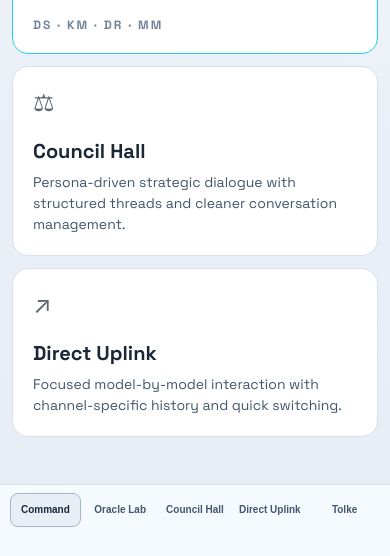
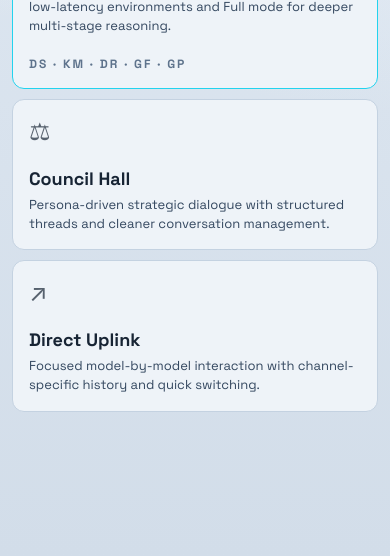
Before and after one commit to Ravs0/ai-council, a website built with Vite: page index.html in a window 390 px wide. Shown: the part 288-844 px from the top of the page. Built offline with nearby package versions, Linux system fonts and the light colour scheme; files whose address does not match are found by name.

Commit message:
Refresh UI contrast, improve mobile nav/home layout, and show Gemini 3 Flash

```diff
--- a/index.html
+++ b/index.html
@@ -43,7 +43,7 @@
                             <h3>Oracle Protocol</h3>
                             <p>Adaptive adversarial consensus with Swift mode for low-latency environments and Full mode for deeper multi-stage reasoning.</p>
                         </div>
-                        <div class="card-models">DS · KM · DR · MM</div>
+                        <div class="card-models">DS · KM · DR · GF · GP</div>
                     </div>
                     <div class="feature-card" onclick="switchTab('council')">
                         <div class="card-icon">⚖</div>
@@ -85,7 +85,7 @@
                     <div class="engine-node"><div class="engine-dot" style="background:#f472b6;"></div><span>Kimi K2.5</span><span class="engine-role">Editor</span></div>
                     <div class="engine-node"><div class="engine-dot" style="background:#8b5cf6;"></div><span>DeepSeek Reasoner</span><span class="engine-role">Synthesis</span></div>
                     <div class="engine-node"><div class="engine-dot" style="background:#c084fc;"></div><span>MiniMax M2.1</span><span class="engine-role">Alternate</span></div>
-                    <div class="engine-node"><div class="engine-dot" style="background:#facc15;"></div><span>Gemini 2.5 Flash</span><span class="engine-role">Speed</span></div>
+                    <div class="engine-node"><div class="engine-dot" style="background:#facc15;"></div><span>Gemini 3 Flash</span><span class="engine-role">Speed</span></div>
                     <div class="engine-node"><div class="engine-dot" style="background:#60a5fa;"></div><span>Gemini 2.5 Pro</span><span class="engine-role">Judge</span></div>
                 </div>
 
--- a/src/main.js
+++ b/src/main.js
@@ -10,7 +10,7 @@ const MODEL_LABELS = {
     kimi: "Kimi K2.5",
     minimax: "MiniMax M2.1",
     reasoner: "DeepSeek Reasoner",
-    "gemini-flash": "Gemini 2.5 Flash",
+    "gemini-flash": "Gemini 3 Flash",
     "gemini-pro": "Gemini 2.5 Pro"
 };
 
--- a/src/style.css
+++ b/src/style.css
@@ -1,15 +1,15 @@
 :root {
-    --bg-deep: #eef2f7;
-    --bg-surface: #ffffff;
-    --bg-elevated: #f7f9fc;
-    --bg-input: #f2f4f8;
+    --bg-deep: #dce4ee;
+    --bg-surface: #eef3f8;
+    --bg-elevated: #e5edf6;
+    --bg-input: #dde7f2;
 
-    --text-primary: #1b2736;
-    --text-secondary: #43556b;
-    --text-muted: #71839a;
+    --text-primary: #172434;
+    --text-secondary: #33475f;
+    --text-muted: #5e738c;
 
-    --border: #d7e0ea;
-    --border-active: #a6b7cb;
+    --border: #c4d2e1;
+    --border-active: #8ea7c0;
 
     --accent: #1b2736;
     --accent-dim: #8ca0b7;
@@ -34,9 +34,9 @@
 body {
     font-family: 'Space Grotesk', -apple-system, sans-serif;
     background:
-        radial-gradient(1400px 800px at -15% -20%, #ffffff 0%, transparent 60%),
-        radial-gradient(1200px 700px at 120% 0%, #f4f8fd 0%, transparent 58%),
-        linear-gradient(180deg, #edf2f8 0%, #e6edf5 100%);
+        radial-gradient(1400px 800px at -15% -20%, #f2f7fc 0%, transparent 60%),
+        radial-gradient(1200px 700px at 120% 0%, #e8f0f8 0%, transparent 58%),
+        linear-gradient(180deg, #dfe8f2 0%, #d2dde9 100%);
     color: var(--text-primary);
     height: 100vh;
     display: flex;
@@ -99,7 +99,7 @@ body {
 }
 
 .nav-link.active {
-    background: #e8eef6;
+    background: #d8e4f1;
     color: var(--text-primary);
     border-color: var(--border-active);
 }
@@ -158,7 +158,7 @@ p.lead {
 
 .feature-card:hover {
     border-color: var(--border-active);
-    background: #f8fbff;
+    background: #edf3fa;
     transform: translateY(-2px);
 }
 
@@ -551,7 +551,7 @@ p.lead {
 }
 
 .bubble.user {
-    background: #dfe9f5;
+    background: #cfdeef;
     color: var(--text-primary);
     align-self: flex-end;
     border-bottom-right-radius: 2px;
@@ -597,7 +597,7 @@ p.lead {
 }
 
 .input-bar button {
-    background: #d7e5f6;
+    background: #cddff2;
     color: var(--text-primary);
     border: none;
     padding: 12px 24px;
@@ -697,8 +697,9 @@ p.lead {
 }
 
 .selector-btn.active {
-    border-color: var(--text-primary);
-    background: #232322;
+    border-color: var(--border-active);
+    background: #d4e1ef;
+    color: var(--text-primary);
 }
 
 .selector-title {
@@ -725,22 +726,21 @@ p.lead {
 @media (max-width: 900px) {
     body {
         display: block;
-        padding-bottom: 72px;
+        padding-bottom: 0;
     }
 
     .sidebar {
-        position: fixed;
+        position: sticky;
         left: 0;
         right: 0;
-        bottom: 0;
-        top: auto;
+        top: 0;
         width: 100%;
-        height: 72px;
+        height: auto;
         border-right: 0;
-        border-top: 1px solid var(--border);
-        padding: 8px 10px;
+        border-bottom: 1px solid var(--border);
+        padding: 8px 10px 10px;
         z-index: 20;
-        background: rgba(246, 250, 255, 0.96);
+        background: rgba(225, 235, 246, 0.94);
         backdrop-filter: blur(8px);
     }
 
@@ -750,21 +750,25 @@ p.lead {
     }
 
     .sidebar-nav {
-        display: grid;
-        grid-template-columns: repeat(5, 1fr);
-        gap: 4px;
+        display: flex;
+        gap: 8px;
+        overflow-x: auto;
+        padding-bottom: 2px;
     }
 
     .nav-link {
         margin: 0;
         text-align: center;
-        padding: 10px 2px;
-        font-size: 10px;
+        white-space: nowrap;
+        padding: 9px 12px;
+        font-size: 11px;
         line-height: 1.2;
+        border: 1px solid var(--border);
+        background: rgba(238, 245, 252, 0.85);
     }
 
     .main-viewport {
-        padding: 14px 12px 96px;
+        padding: 14px 12px 24px;
         height: auto;
     }
 
@@ -784,11 +788,22 @@ p.lead {
 
     .home-grid {
         grid-template-columns: 1fr;
-        gap: 12px;
+        gap: 10px;
     }
 
     .feature-card {
-        padding: 20px;
+        padding: 16px;
+        border-radius: 12px;
+    }
+
+    .feature-card h3 {
+        font-size: 18px;
+        margin-bottom: 6px;
+    }
+
+    .feature-card p {
+        font-size: 13px;
+        line-height: 1.45;
     }
 
     .oracle-controls {
```
